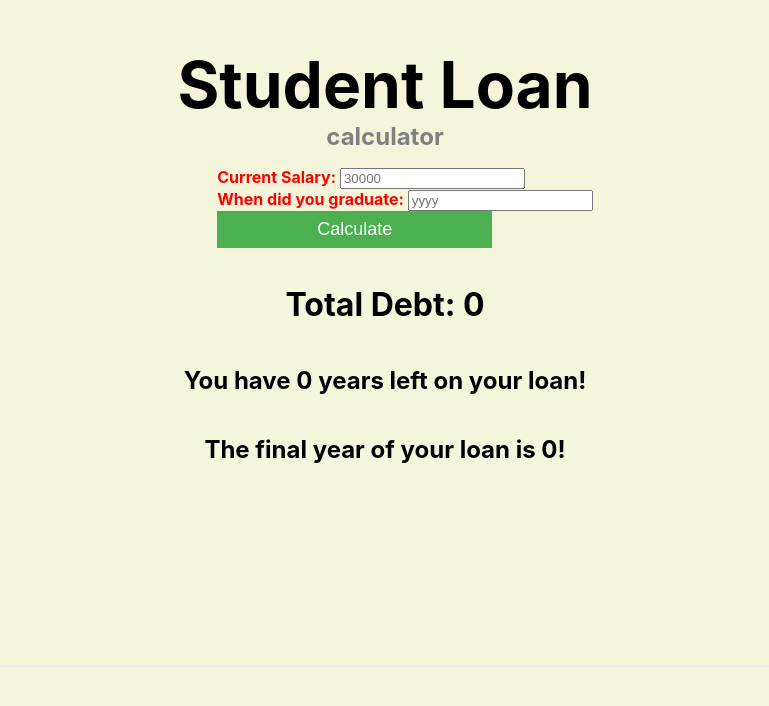
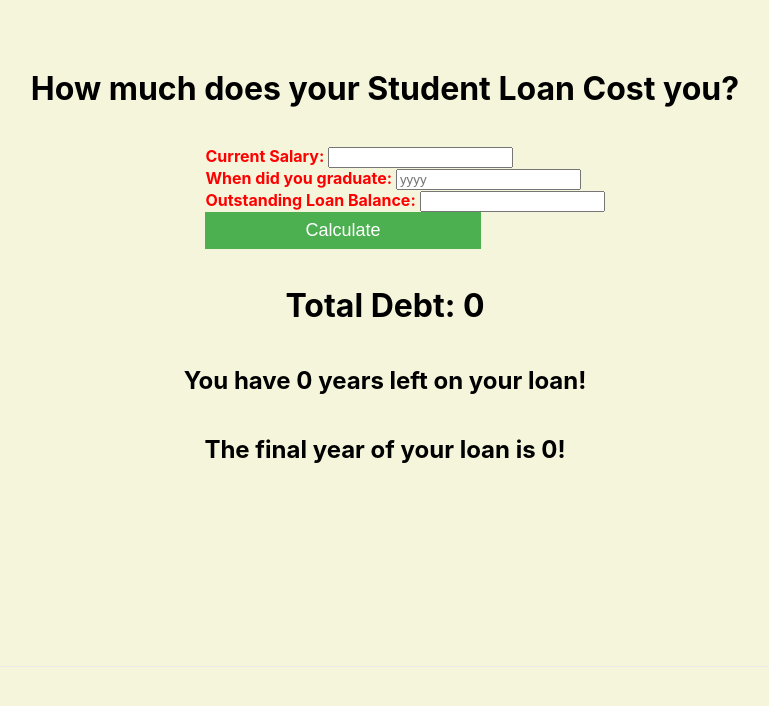
Before and after one commit to Akshar95/student-loan, a Next.js app in the folder frontend/studentloan/: page / in a window 1280 px wide. Shown: the part 134-840 px from the top of the page, without its empty margins (255-1024 px from the left). Built offline with nearby package versions, Linux system fonts and the light colour scheme.

Commit message:
Adding Navbar

```diff
--- a/frontend/studentloan/components/Calculate.js
+++ b/frontend/studentloan/components/Calculate.js
@@ -28,12 +28,7 @@ export const Form = () => {
         <ul className={styles.list}>
           <li>
             <label htmlFor="currentSalary">Current Salary: </label>
-            <input
-              type="text"
-              placeholder="30000"
-              name="currentSalary"
-              id="currentSalary"
-            />
+            <input type="text" name="currentSalary" id="currentSalary" />
           </li>
 
           <li>
@@ -43,6 +38,18 @@ export const Form = () => {
               placeholder="yyyy"
               name="graduationYear"
               id="graduationYear"
+              size="4"
+            />
+          </li>
+
+          <li>
+            <label htmlFor="currentLoanBalance">
+              Outstanding Loan Balance:{" "}
+            </label>
+            <input
+              type="text"
+              name="currentLoanBalance"
+              id="currentLoanBalance"
             />
           </li>
 
--- /dev/null
+++ b/frontend/studentloan/components/Navbar.js
@@ -0,0 +1,26 @@
+import React from "react";
+
+function Navbar() {
+  return (
+    <>
+      <h1 className="Header"> How much does your Student Loan Cost you?</h1>
+      <style jsx>{`
+        .hearder {
+          margin: 0;
+          padding: 0;
+          font-size: 12px;
+
+          font-weight: 300;
+          line-height: 18px;
+          letter-spacing: 0px;
+          text-align: center;
+        }
+
+        @media (min-width: 768px) {
+        }
+      `}</style>
+    </>
+  );
+}
+
+export default Navbar;
--- a/frontend/studentloan/pages/index.js
+++ b/frontend/studentloan/pages/index.js
@@ -1,27 +1,27 @@
-import Head from 'next/head'
-import Image from 'next/image'
-import styles from '../styles/Home.module.css'
-import {Form} from '../components/Calculate'
+import Head from "next/head";
+import styles from "../styles/Home.module.css";
+import { Form } from "../components/Calculate";
+import Navbar from "../components/Navbar";
 
 export default function Home() {
   return (
     <div className={styles.container}>
       <Head>
         <title>Student-Loan Calculator</title>
-        <meta name="Student loan calculator" content="Student loan calculator" />
+        <meta
+          name="Student loan calculator"
+          content="Student loan calculator"
+        />
         <link rel="icon" href="/favicon.ico" />
       </Head>
 
       <main className={styles.main}>
-        <h1 className={styles.title}> Student Loan</h1>
-        <h2 className={styles.subtitle}>calculator</h2>
+      <Navbar />
+
         <Form />
-
       </main>
 
-      <footer className={styles.footer}>
-
-      </footer>
+      <footer className={styles.footer}></footer>
     </div>
-  )
+  );
 }
```
